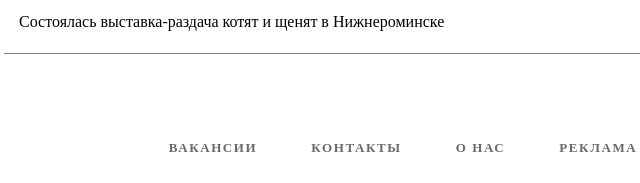
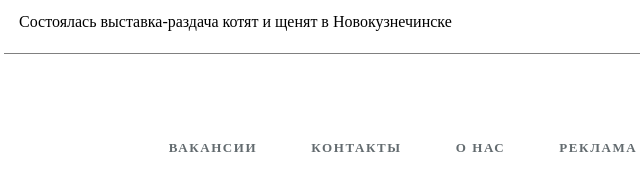
Before and after one commit to 201198al/news-site, a plain HTML site: page index.html in a window 1280 px wide. Shown: the part 2804-2987 px from the top of the page, 237-877 px from the left. Drawn offline with Linux system fonts and the light colour scheme.

Commit message:
Изменение названия города в новости.

```diff
--- a/index.html
+++ b/index.html
@@ -61,7 +61,7 @@
       Опубликовала <a href="#">Светлана Синичная</a> 12 июня 2025
     </div>
     <img src="https://avatars.mds.yandex.net/i?id=750d6d53c2b0d2eff59d487983e3d17b8ad4fc00-2952767-images-thumbs&n=13">
-    <p>Состоялась выставка-раздача котят и щенят в Нижнероминске</p>
+    <p>Состоялась выставка-раздача котят и щенят в Новокузнечинске</p>
   </article>
 </section>
 
```
